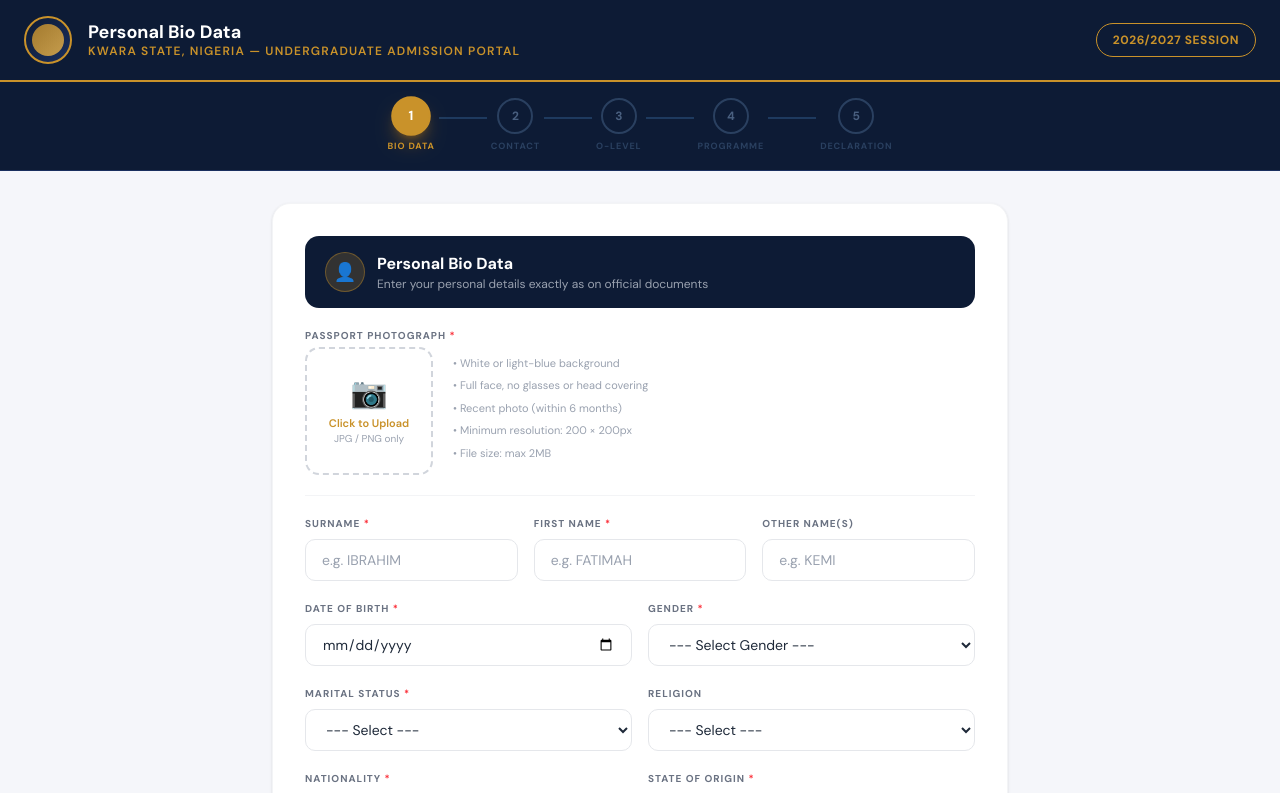
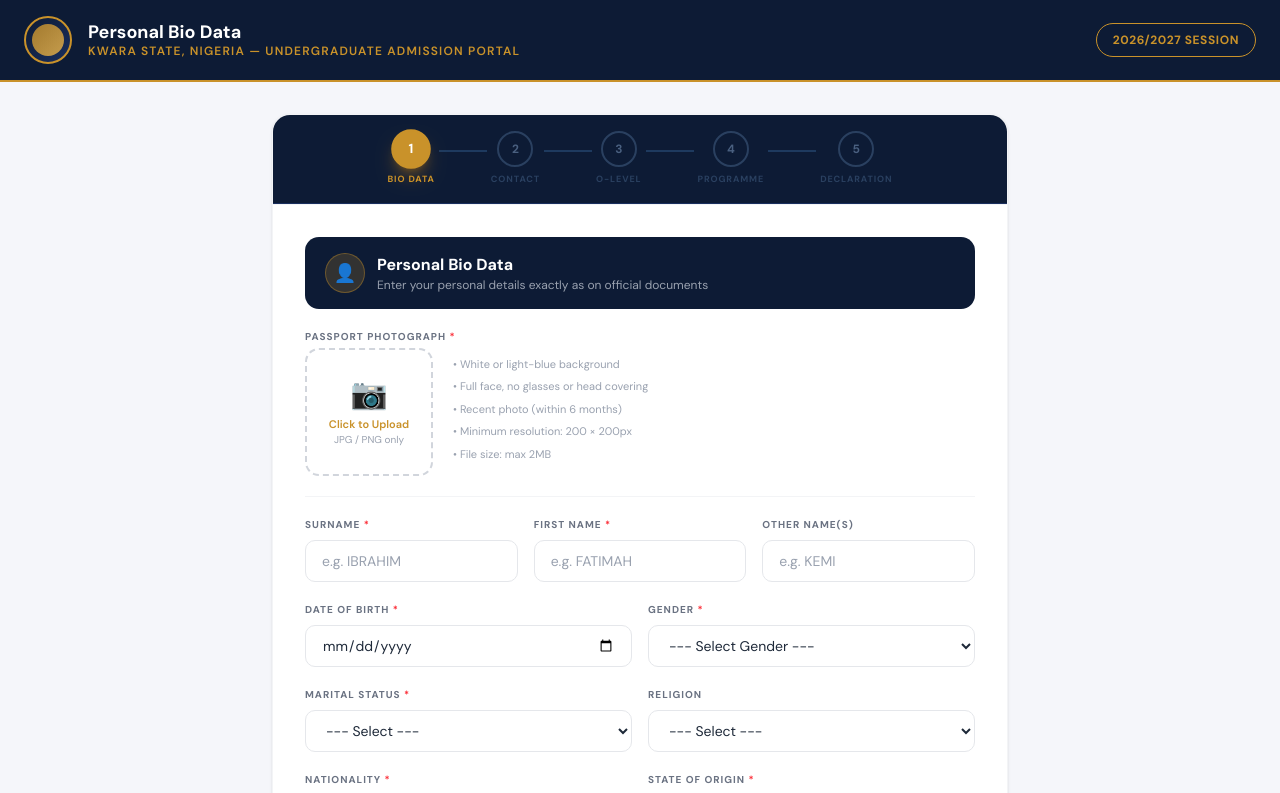
Before and after one commit to moreabhi2712-cmd/ums, a Next.js app: page / in a window 1280 px wide. Shown: the top 793 px of the page. Built offline with nearby package versions, Linux system fonts and the light colour scheme.

Commit message:
fix: step indicator inside white card + validation

```diff
--- a/src/app/page.tsx
+++ b/src/app/page.tsx
@@ -25,13 +25,11 @@ export default function Home() {
 
   const validateCurrentStep = () => {
     let stepErrors: Record<string, string> = {};
-
     if (currentStep === 1) stepErrors = validateBioData(bioData);
     if (currentStep === 2) stepErrors = validateContactData(contactData);
     if (currentStep === 3) stepErrors = validateOLevelData(oLevelData);
     if (currentStep === 4) stepErrors = validateProgrammeData(programmeData);
     if (currentStep === 5) stepErrors = validateDeclarationData(declarationData);
-
     setErrors(stepErrors);
     return Object.keys(stepErrors).length === 0;
   };
@@ -52,17 +50,24 @@ export default function Home() {
 
   return (
     <div className="min-h-screen bg-[#F5F6FA]" style={{ fontFamily: "'DM Sans', sans-serif" }}>
-      <link href="https://fonts.googleapis.com/css2?family=DM+Sans:wght@400;500;600;700&family=Playfair+Display:wght@700&display=swap" rel="stylesheet" />
+      <link href="https://fonts.googleapis.com/css2?family=DM+Sans:wght@400;500;600;700&display=swap" rel="stylesheet" />
 
+      {/* Header — always visible */}
       <Header title={isSuccess ? "Application Submitted" : STEP_TITLES[currentStep]} />
-
-      {!isSuccess && <StepIndicator current={currentStep} />}
 
       <main className="max-w-3xl mx-auto px-4 py-8">
         {isSuccess ? (
           <SuccessScreen />
         ) : (
-          <div className="bg-white rounded-2xl shadow-sm border border-gray-100 p-6 md:p-8">
+          <div className="bg-white rounded-2xl shadow-sm border border-gray-100 overflow-hidden">
+
+            {/* Step Indicator — INSIDE white card, at top */}
+            <div className="border-b border-gray-100">
+              <StepIndicator current={currentStep} />
+            </div>
+
+            {/* Form Content */}
+            <div className="p-6 md:p-8">
 
               {/* Error Banner */}
               {Object.keys(errors).length > 0 && (
@@ -103,6 +108,7 @@ export default function Home() {
                 </div>
               </div>
             </div>
+          </div>
         )}
       </main>
     </div>
```
Lines whose indentation alone changed are shown as unchanged.
